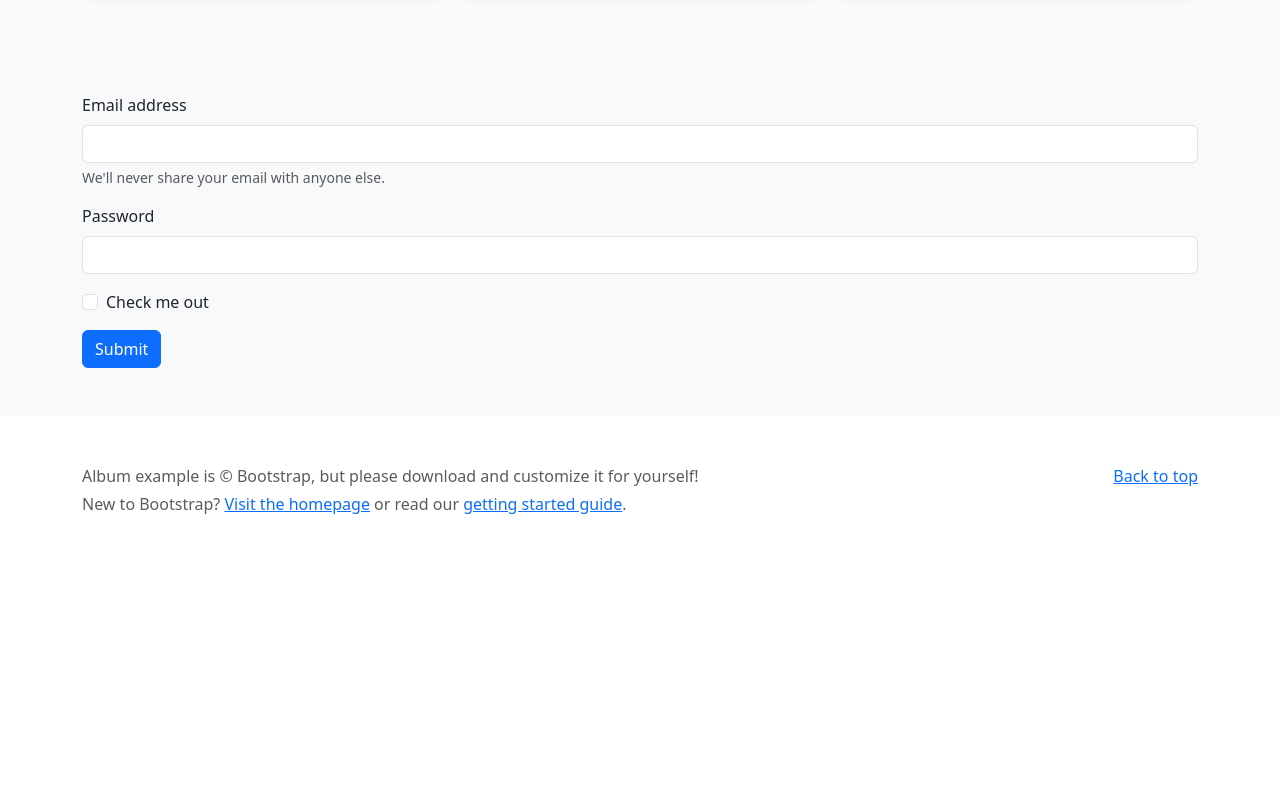
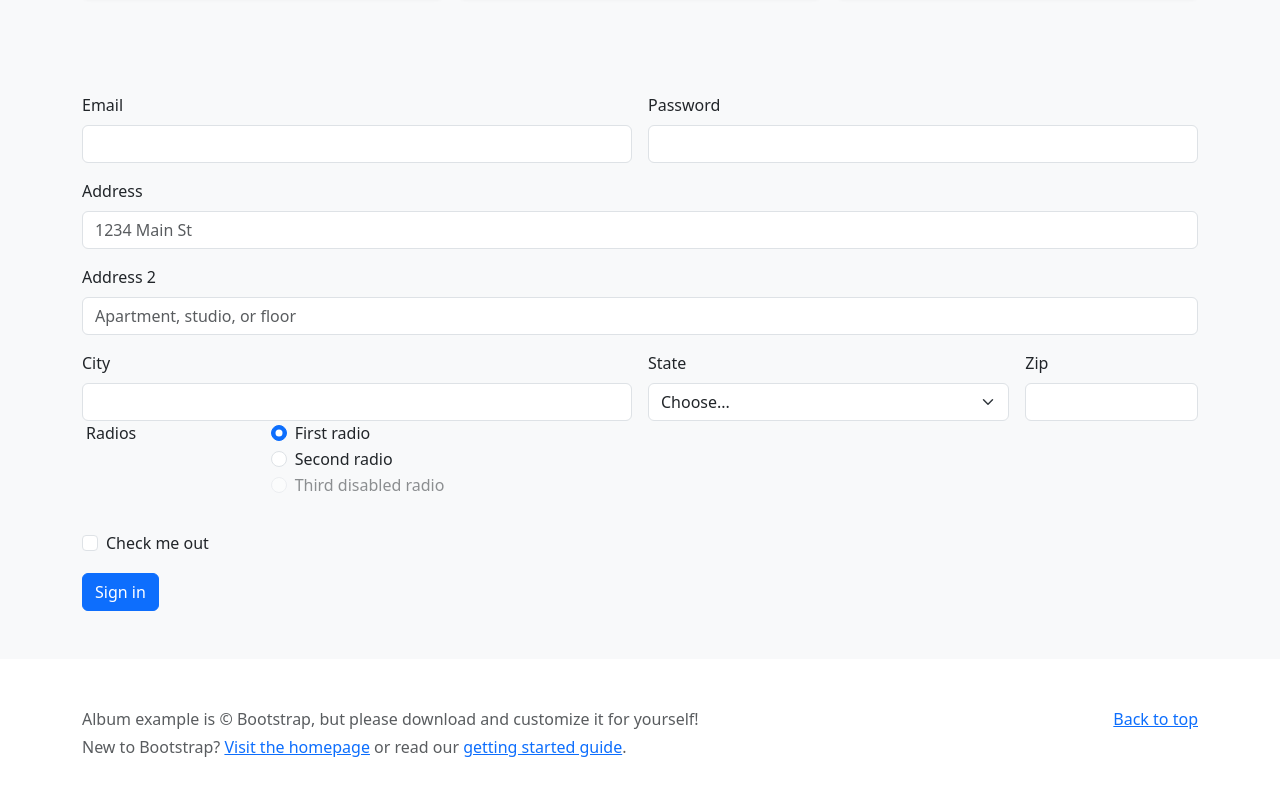
Before and after one commit to ignasiusadhitia/task-f-bootstrap, a plain HTML site: page index.html in a window 1280 px wide. Shown: the part 909-1704 px from the top of the page. Before the commit the page ends 1473 px from the top, so only its background shows below. Drawn offline with nearby package versions, Linux system fonts and the light colour scheme.

Commit message:
fix: form layout

```diff
--- a/index.html
+++ b/index.html
@@ -238,42 +238,106 @@
 
       <div class="album py-5 bg-body-tertiary">
         <div class="container">
-          <form>
-            <div class="mb-3">
-              <label for="exampleInputEmail1" class="form-label"
-                >Email address</label
-              >
+          <form class="row g-3">
+            <div class="col-md-6">
+              <label for="inputEmail4" class="form-label">Email</label>
+              <input type="email" class="form-control" id="inputEmail4" />
+            </div>
+            <div class="col-md-6">
+              <label for="inputPassword4" class="form-label">Password</label>
+              <input type="password" class="form-control" id="inputPassword4" />
+            </div>
+            <div class="col-12">
+              <label for="inputAddress" class="form-label">Address</label>
               <input
-                type="email"
+                type="text"
                 class="form-control"
-                id="exampleInputEmail1"
-                aria-describedby="emailHelp"
+                id="inputAddress"
+                placeholder="1234 Main St"
               />
-              <div id="emailHelp" class="form-text">
-                We'll never share your email with anyone else.
+            </div>
+            <div class="col-12">
+              <label for="inputAddress2" class="form-label">Address 2</label>
+              <input
+                type="text"
+                class="form-control"
+                id="inputAddress2"
+                placeholder="Apartment, studio, or floor"
+              />
+            </div>
+            <div class="col-md-6">
+              <label for="inputCity" class="form-label">City</label>
+              <input type="text" class="form-control" id="inputCity" />
+            </div>
+            <div class="col-md-4">
+              <label for="inputState" class="form-label">State</label>
+              <select id="inputState" class="form-select">
+                <option selected>Choose...</option>
+                <option>...</option>
+              </select>
+            </div>
+            <div class="col-md-2">
+              <label for="inputZip" class="form-label">Zip</label>
+              <input type="text" class="form-control" id="inputZip" />
+            </div>
+            <fieldset class="row mb-3">
+              <legend class="col-form-label col-sm-2 pt-0">Radios</legend>
+              <div class="col-sm-10">
+                <div class="form-check">
+                  <input
+                    class="form-check-input"
+                    type="radio"
+                    name="gridRadios"
+                    id="gridRadios1"
+                    value="option1"
+                    checked
+                  />
+                  <label class="form-check-label" for="gridRadios1">
+                    First radio
+                  </label>
+                </div>
+                <div class="form-check">
+                  <input
+                    class="form-check-input"
+                    type="radio"
+                    name="gridRadios"
+                    id="gridRadios2"
+                    value="option2"
+                  />
+                  <label class="form-check-label" for="gridRadios2">
+                    Second radio
+                  </label>
+                </div>
+                <div class="form-check disabled">
+                  <input
+                    class="form-check-input"
+                    type="radio"
+                    name="gridRadios"
+                    id="gridRadios3"
+                    value="option3"
+                    disabled
+                  />
+                  <label class="form-check-label" for="gridRadios3">
+                    Third disabled radio
+                  </label>
+                </div>
+              </div>
+            </fieldset>
+            <div class="col-12">
+              <div class="form-check">
+                <input
+                  class="form-check-input"
+                  type="checkbox"
+                  id="gridCheck"
+                />
+                <label class="form-check-label" for="gridCheck">
+                  Check me out
+                </label>
               </div>
             </div>
-            <div class="mb-3">
-              <label for="exampleInputPassword1" class="form-label"
-                >Password</label
-              >
-              <input
-                type="password"
-                class="form-control"
-                id="exampleInputPassword1"
-              />
+            <div class="col-12">
+              <button type="submit" class="btn btn-primary">Sign in</button>
             </div>
-            <div class="mb-3 form-check">
-              <input
-                type="checkbox"
-                class="form-check-input"
-                id="exampleCheck1"
-              />
-              <label class="form-check-label" for="exampleCheck1"
-                >Check me out</label
-              >
-            </div>
-            <button type="submit" class="btn btn-primary">Submit</button>
           </form>
         </div>
       </div>
```
